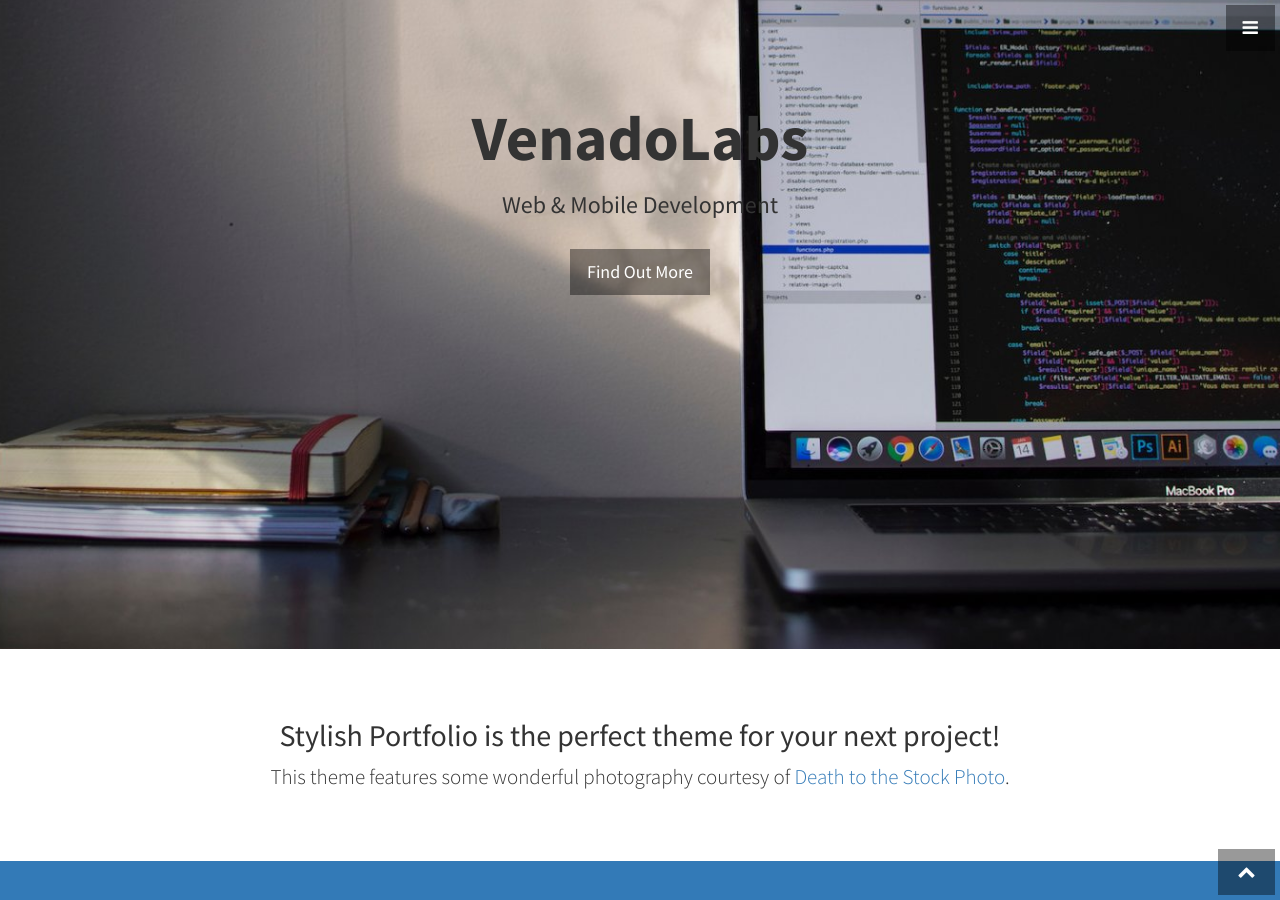
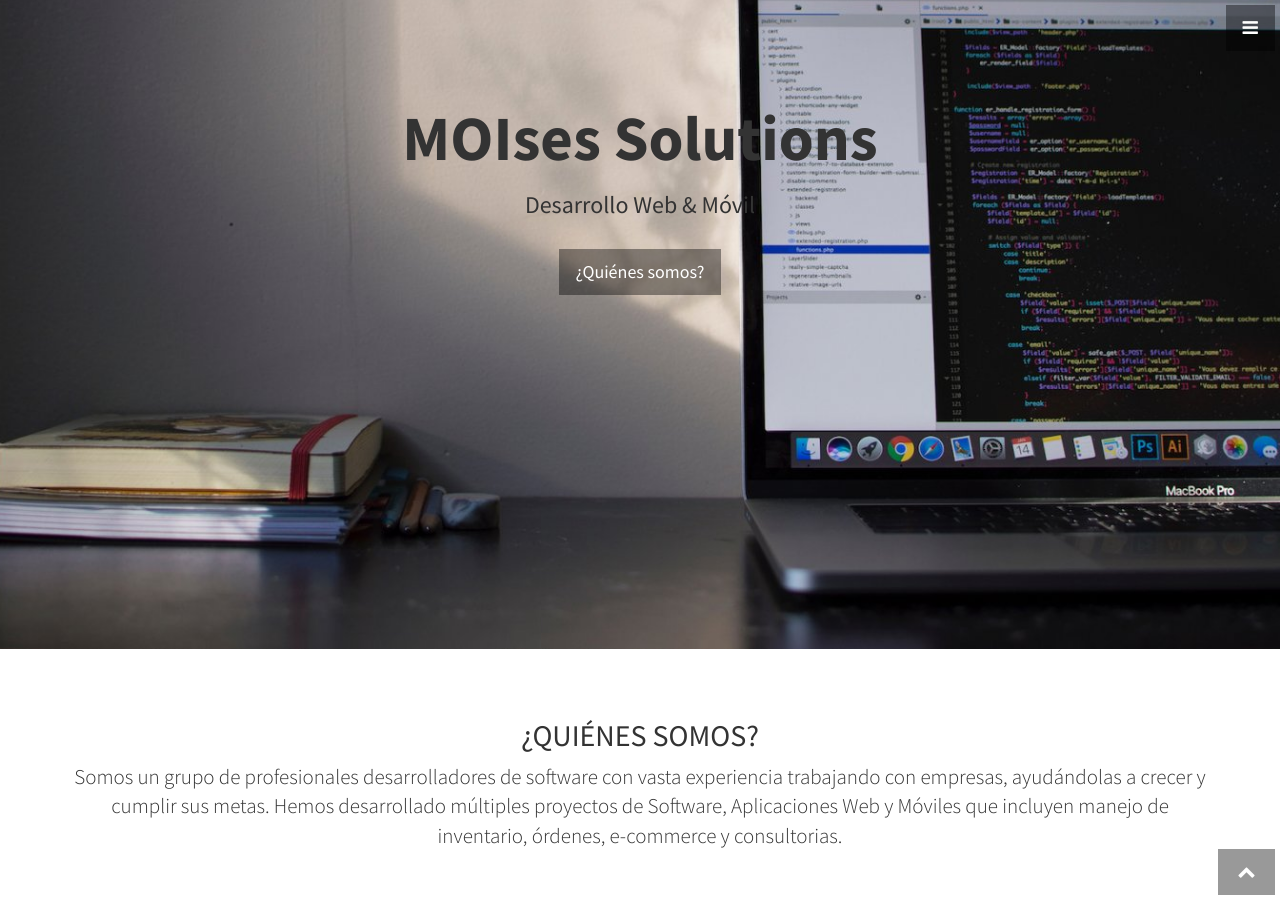
Before and after one commit to Moilex90/GalloMedia, a Jekyll site: the page built from index.html, in a window 1280 px wide and 900 px high, scrolled down 251 px. Built offline with Jekyll 4.4.1, drawn with Linux system fonts in a browser that asks for light colours; some of the changed text lies outside the part shown.

Commit message:
add services :art:

```diff
--- a/_config.yml
+++ b/_config.yml
@@ -1,10 +1,10 @@
-title: VenadoLabs
+title: MOIses Solutions
 url: 'https://venadolabs.github.io/'
 baseurl: '' #change it according to your repository name
 
 # Company Information
 name: VenadoLabs
-description: Web & Mobile Development
+description: Desarrollo Web & Móvil
 keywords: Web, Mobile, Development, Nicaragua, Android, iOS, Web, Node.js, .Net
 logo: logo.png  #place a 100x100 picture inside /assets/images/ folder and provide the name of the file below
 address: Altamira, Calle Avila Casa 270
@@ -14,8 +14,8 @@
 linkedin: venadolabs
 github: venadolabs
 twitter: '@venadolabs'
-service_title : 'Nuestros Servicios'
-work_tilte : 'Nuestros Trabajos'
+service_title : 'NUESTROS SERVICIOS'
+work_tilte : 'NUESTROS TRABAJOS'
 
 #Update all the sections by editing the files inside _includes folder.
 gems: [jekyll-sitemap]
--- a/_includes/about.html
+++ b/_includes/about.html
@@ -1,13 +1,10 @@
-<!-- About -->
 <section id="about" class="about">
     <div class="container">
         <div class="row">
             <div class="col-lg-12 text-center">
-                <h2>Stylish Portfolio is the perfect theme for your next project!</h2>
-                <p class="lead">This theme features some wonderful photography courtesy of <a target="_blank" href="http://join.deathtothestockphoto.com/">Death to the Stock Photo</a>.</p>
+                <h2>¿QUIÉNES SOMOS?</h2>
+                <p class="lead">Somos un grupo de profesionales desarrolladores de software con vasta experiencia trabajando con empresas, ayudándolas a crecer y cumplir sus metas. Hemos desarrollado múltiples proyectos de Software, Aplicaciones Web y Móviles que incluyen manejo de inventario, órdenes, e-commerce y consultorias.</p>
             </div>
         </div>
-        <!-- /.row -->
     </div>
-    <!-- /.container -->
 </section>
--- a/_includes/header.html
+++ b/_includes/header.html
@@ -4,6 +4,6 @@
         <h1>{{site.title}}</h1>
         <h3>{{site.description}}</h3>
         <br>
-        <a href="#about" class="btn btn-dark btn-lg">Find Out More</a>
+        <a href="#about" class="btn btn-dark btn-lg">¿Quiénes somos?</a>
     </div>
 </header>
--- a/_includes/navigation.html
+++ b/_includes/navigation.html
@@ -5,7 +5,7 @@
         <a id="menu-close" href="#" class="btn btn-light btn-lg pull-right toggle"><i class="fa fa-times"></i></a>
         {% if page.title == "index" %}
             <li class="sidebar-brand">
-                <a href="#top" onclick=$("#menu-close").click();>{{site.name}}</a>
+                <a href="#top" onclick=$("#menu-close").click();>{{site.title}}</a>
             </li>
             <li>
                 <a href="#top" onclick=$("#menu-close").click();>Inicio</a>
@@ -27,7 +27,7 @@
             </li>
         {% else %}
             <li class="sidebar-brand">
-                <a href="/" onclick=$("#menu-close").click();>{{site.name}}</a>
+                <a href="/" onclick=$("#menu-close").click();>{{site.title}}</a>
             </li>
             <li>
                 <a href="/" onclick=$("#menu-close").click();>Inicio</a>
--- a/_includes/services.html
+++ b/_includes/services.html
@@ -7,66 +7,23 @@
                 <h2>{{site.service_title}}</h2>
                 <hr class="small">
                 <div class="row">
+                    {% for s in site.data.services %}
                         <div class="col-md-3 col-sm-6">
                             <div class="service-item">
                                 <span class="fa-stack fa-4x">
                                 <i class="fa fa-circle fa-stack-2x"></i>
-                                <i class="fa fa-mobile fa-stack-1x text-primary"></i>
+                                <i class="fa {{s.icon}} fa-stack-1x text-primary"></i>
                             </span>
                                 <h4>
-                                    <strong>Aplicaciones m&oacute;viles nativas</strong>
+                                    <strong>{{s.title}}</strong>
                                 </h4>
-                                <p>Lorem ipsum dolor sit amet, consectetur adipisicing elit.</p>
-                                <a href="#" class="btn btn-light">Learn More</a>
+                                <p>{{s.description}}</p>
+                                <!-- <a href="#" class="btn btn-light">Learn More</a> -->
                             </div>
                         </div>
-                        <div class="col-md-3 col-sm-6">
-                            <div class="service-item">
-                                <span class="fa-stack fa-4x">
-                                <i class="fa fa-circle fa-stack-2x"></i>
-                                <i class="fa fa-code fa-stack-1x text-primary"></i>
-                            </span>
-                                <h4>
-                                    <strong>Diseño y Aplicaciones web</strong>
-                                </h4>
-                                <br>
-                                <p>Lorem ipsum dolor sit amet, consectetur adipisicing elit.</p>
-                                <a href="#" class="btn btn-light">Learn More</a>
-                            </div>
-                        </div>
-                        <div class="col-md-3 col-sm-6">
-                            <div class="service-item">
-                                <span class="fa-stack fa-4x">
-                                <i class="fa fa-circle fa-stack-2x"></i>
-                                <i class="fa fa-desktop fa-stack-1x text-primary"></i>
-                            </span>
-                                <h4>
-                                    <strong>Aplicaciones de escritorio</strong>
-                                </h4>
-                                <br>
-                                <p>Lorem ipsum dolor sit amet, consectetur adipisicing elit.</p>
-                                <a href="#" class="btn btn-light">Learn More</a>
-                            </div>
-                        </div>
-                        <div class="col-md-3 col-sm-6">
-                            <div class="service-item">
-                                <span class="fa-stack fa-4x">
-                                <i class="fa fa-circle fa-stack-2x"></i>
-                                <i class="fa fa-users fa-stack-1x text-primary"></i>
-                            </span>
-                                <h4>
-                                    <strong>Consultor&iacute;a en redes y sistemas</strong>
-                                </h4>
-                                <p>Lorem ipsum dolor sit amet, consectetur adipisicing elit.</p>
-                                <a href="#" class="btn btn-light">Learn More</a>
+                    {% endfor %}
                 </div>
             </div>
         </div>
-                    <!-- /.row (nested) -->
     </div>
-                <!-- /.col-lg-10 -->
-            </div>
-            <!-- /.row -->
-        </div>
-        <!-- /.container -->
 </section>
```
Also changed, not shown: _data/services.json (added, +22 -0 lines), 2 other files. Lines whose indentation alone changed are shown as unchanged.
